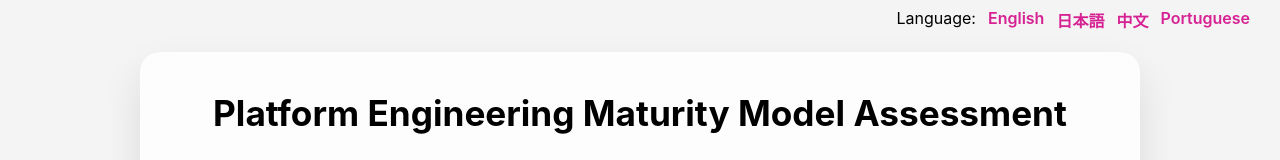
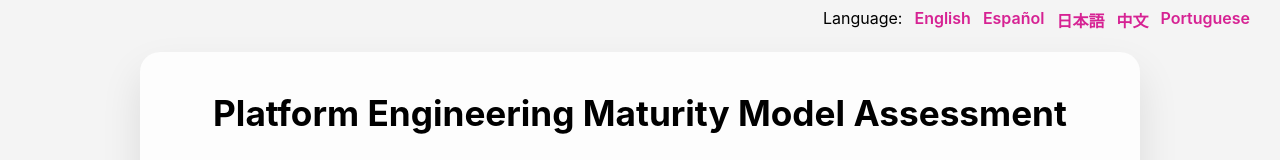
Before and after one commit to Cloud-Native-Platform-Engineering/pemm-assessment, a plain HTML site: page index.html in a window 1280 px wide. Shown: the top 160 px of the page. Drawn offline with Linux system fonts and the light colour scheme; no server answers.

Commit message:
Spanish translation

```diff
--- a/index.html
+++ b/index.html
@@ -11,6 +11,7 @@
       <span data-text="language_label">Language:</span>
       <ul>
         <a href="./">English</a>
+        <a href="./?lang=es">Español</a>
         <a href="./?lang=ja">日本語</a>
         <a href="./?lang=zh">中文</a>
         <a href="./?lang=pt">Portuguese</a>
```
Also changed, not shown: 4 other files.
